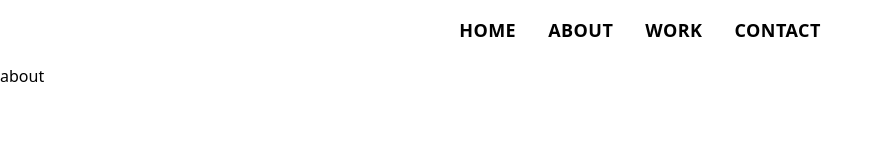
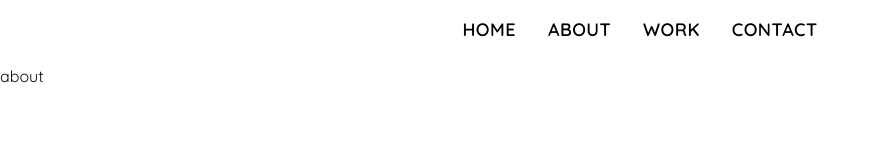
Before and after one commit to lucas-faget/portfolio, a SvelteKit app: page /about in a window 1280 px wide. Shown: the top 160 px of the page, without its empty margins (0-884 px from the left). Built offline with nearby package versions, Linux system fonts and the light colour scheme.

Commit message:
feat(app.css): add tailwindcss theme

```diff
--- a/src/app.css
+++ b/src/app.css
@@ -1,6 +1,84 @@
+@import url("https://fonts.googleapis.com/css2?family=Quicksand:wght@300..700&display=swap");
+
 @import "tailwindcss";
 
+@custom-variant dark (&:where(.dark, .dark *));
+
+:root {
+    --radius: 0.625rem;
+    --background: oklch(1 0 0);
+    --foreground: oklch(0.145 0 0);
+    --card: oklch(1 0 0);
+    --card-foreground: oklch(0.145 0 0);
+    --popover: oklch(1 0 0);
+    --popover-foreground: oklch(0.145 0 0);
+    --primary: oklch(0.205 0 0);
+    --primary-foreground: oklch(0.985 0 0);
+    --secondary: oklch(0.97 0 0);
+    --secondary-foreground: oklch(0.205 0 0);
+    --muted: oklch(0.97 0 0);
+    --muted-foreground: oklch(0.556 0 0);
+    --accent: oklch(0.97 0 0);
+    --accent-foreground: oklch(0.205 0 0);
+    --destructive: oklch(0.577 0.245 27.325);
+    --border: oklch(0.922 0 0);
+    --input: oklch(0.922 0 0);
+    --ring: oklch(0.708 0 0);
+}
+
+.dark {
+    --background: oklch(0.145 0 0);
+    --foreground: oklch(0.985 0 0);
+    --card: oklch(0.205 0 0);
+    --card-foreground: oklch(0.985 0 0);
+    --popover: oklch(0.205 0 0);
+    --popover-foreground: oklch(0.985 0 0);
+    --primary: oklch(0.922 0 0);
+    --primary-foreground: oklch(0.205 0 0);
+    --secondary: oklch(0.269 0 0);
+    --secondary-foreground: oklch(0.985 0 0);
+    --muted: oklch(0.269 0 0);
+    --muted-foreground: oklch(0.708 0 0);
+    --accent: oklch(0.269 0 0);
+    --accent-foreground: oklch(0.985 0 0);
+    --destructive: oklch(0.704 0.191 22.216);
+    --border: oklch(1 0 0 / 10%);
+    --input: oklch(1 0 0 / 15%);
+    --ring: oklch(0.556 0 0);
+}
+
 @theme {
+    --color-background: var(--background);
+    --color-foreground: var(--foreground);
+    --color-card: var(--card);
+    --color-card-foreground: var(--card-foreground);
+    --color-popover: var(--popover);
+    --color-popover-foreground: var(--popover-foreground);
+    --color-primary: var(--primary);
+    --color-primary-foreground: var(--primary-foreground);
+    --color-secondary: var(--secondary);
+    --color-secondary-foreground: var(--secondary-foreground);
+    --color-muted: var(--muted);
+    --color-muted-foreground: var(--muted-foreground);
+    --color-accent: var(--accent);
+    --color-accent-foreground: var(--accent-foreground);
+    --color-destructive: var(--destructive);
+    --color-border: var(--border);
+    --color-input: var(--input);
+    --color-ring: var(--ring);
+
     --spacing-nav: calc(16 * var(--spacing));
     --spacing-page: calc(100vh - var(--spacing-nav));
+
+    --font-quicksand: "Quicksand", "sans-serif";
 }
+
+@layer base {
+    * {
+        @apply border-border;
+    }
+
+    body {
+        @apply bg-background text-foreground font-quicksand;
+    }
+}
--- a/src/lib/actions/actions.ts
+++ b/src/lib/actions/actions.ts
@@ -1,6 +1,6 @@
 export function underline(node: HTMLElement) {
     const classList: string =
-        "relative pb-1 after:absolute after:right-0 after:bottom-0 after:h-[0.15rem] after:w-0 after:bg-black hover:after:left-0 hover:after:w-full after:transition-all after:duration-300";
+        "relative pb-1 after:absolute after:right-0 after:bottom-0 after:h-[0.15rem] after:w-0 after:bg-foreground hover:after:left-0 hover:after:w-full after:transition-all after:duration-300";
     node.classList.add(...classList.split(" "));
 
     return {
--- a/src/lib/components/Timeline.svelte
+++ b/src/lib/components/Timeline.svelte
@@ -28,17 +28,17 @@
                                     class:top-2={!item.icon}
                                 ></div>
                             {/if}
-                            <h3 class="text-lg font-semibold" class:pt-1={item.icon}>
+                            <h3 class="text-xl font-semibold" class:pt-1={item.icon}>
                                 {item.title}
                             </h3>
                             {#each item.meta ?? [] as meta}
-                                <div class="text-foreground-alt flex items-center gap-2 text-sm">
+                                <div class="text-muted-foreground flex items-center gap-2 text-base">
                                     <iconify-icon icon={meta.icon}></iconify-icon>
                                     <span>{meta.label}</span>
                                 </div>
                             {/each}
                             {#if item.description}
-                                <p class="text-foreground-alt text-sm">
+                                <p class="text-muted-foreground text-base">
                                     {item.description}
                                 </p>
                             {/if}
```
